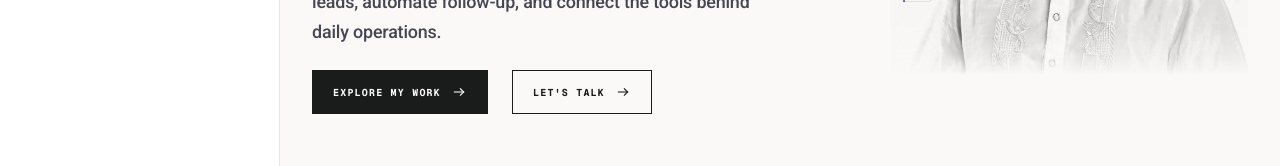
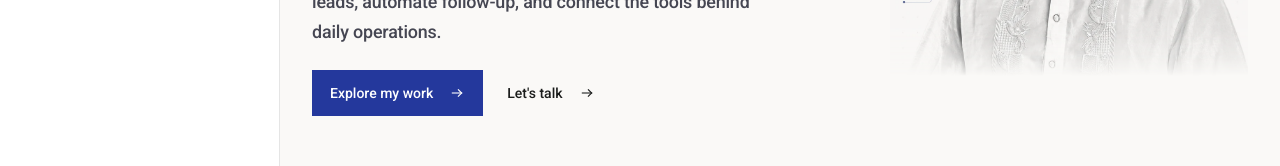
Before and after one commit to kin2001/myportfolio, a Next.js app in the folder web/: page / in a window 1280 px wide. Shown: the part 370-536 px from the top of the page. Built offline with nearby package versions, Linux system fonts and the light colour scheme; no server answers; the database is empty.

Commit message:
Match sandbox buttons and tint credential cards instead of section

```diff
--- a/web/src/app/(site)/home.module.css
+++ b/web/src/app/(site)/home.module.css
@@ -18,6 +18,11 @@
   background: var(--section-tint);
   border-block: 1px solid var(--section-tint-line);
   padding: clamp(20px, 3vw, 32px);
+}
+.home :global(#credentials) :global([data-credential-index-card]) {
+  --paper-pure: var(--section-tint);
+  --muted: var(--section-muted);
+  --line: var(--section-tint-line);
 }
 
 .hero[data-reveal][data-reveal-state] {
--- a/web/src/app/(site)/page.tsx
+++ b/web/src/app/(site)/page.tsx
@@ -82,7 +82,7 @@ export default async function HomePage() {
           <p className="public-lead max-w-xl">I build GoHighLevel workflows and AI automation that organize leads, automate follow-up, and connect the tools behind daily operations.</p>
           <div className={`${styles.links} mt-6 flex flex-wrap items-center gap-x-6 gap-y-3`}>
             <Link href="/work" className="button-primary">Explore my work <Icon name="arrow" className="h-4 w-4" /></Link>
-            <Link href="/contact" className="button-secondary">Let&apos;s talk <Icon name="arrow" className="h-4 w-4" /></Link>
+            <Link href="/contact" className="button-text">Let&apos;s talk <Icon name="arrow" className="h-4 w-4" /></Link>
           </div>
         </div>
       </section>
@@ -113,7 +113,7 @@ export default async function HomePage() {
         ) : <div data-reveal className="grid min-h-56 min-w-0 gap-6 border border-[var(--line)] bg-[var(--paper-pure)] p-6 sm:p-8 md:grid-cols-[180px_1fr] md:gap-8 md:p-10"><p className="mono-meta break-words text-[var(--accent)]">PROJECT_REGISTRY / 000</p><div className="min-w-0"><h3 className="public-card-title">Case studies are being prepared.</h3><p className="public-body mt-4 max-w-2xl">Reviewed project stories will appear here as they become available.</p></div></div>}
       </section>
 
-      <section className="space-y-8 md:space-y-10" data-home-surface="tint" id="credentials">
+      <section className="space-y-8 md:space-y-10" id="credentials">
         <div data-reveal="rule" className={`${styles.sectionHeading} flex items-center justify-between gap-3 border-b border-[var(--line)] pb-4`}><h2 className="mono-label tracking-[.2em]">02 — Credentials</h2>{credentials.length ? <Link href="/credentials" className="hero-link">View all {String(credentials.length).padStart(2, "0")}<span className="sr-only"> credentials</span> <Icon name="arrow" /></Link> : null}</div>
         {credentials.length ? (
           <div className={`${styles.recordGrid} grid gap-3 ${credentials.length > 1 ? "grid-cols-2" : ""} ${credentials.length > 2 ? "xl:grid-cols-3" : ""}`} data-home-credential-grid>
--- a/web/src/app/globals.css
+++ b/web/src/app/globals.css
@@ -995,6 +995,26 @@ button, a { -webkit-tap-highlight-color: transparent; }
   .public-record-link:hover .hero-link > :is(svg, [aria-hidden="true"]) { transform: translateX(4px); }
 }
 
+/* Sandbox action styling, scoped to public content so admin controls stay intact. */
+.site-main :is(.button-primary, .button-secondary, .button-text) {
+  gap: 16px;
+  min-height: 46px;
+  padding: 10px 17px;
+  font-family: var(--font-public-sans), Arial, sans-serif;
+  font-size: 14px;
+  font-weight: 500;
+  line-height: 1.5;
+  letter-spacing: 0;
+  text-transform: none;
+}
+.site-main .button-primary { background: var(--accent); border-color: var(--accent); color: var(--accent-ink); }
+.site-main .button-primary:hover { background: color-mix(in srgb, var(--accent) 90%, var(--ink)); }
+.site-main .button-secondary { border-color: var(--control-line); }
+.site-main .button-text { display: inline-flex; align-items: center; justify-content: center; padding-inline: 0; background: transparent; color: var(--ink); }
+.site-main .button-text:hover { color: var(--accent); }
+.site-main .button-text svg { transition: transform 180ms ease; }
+.site-main .button-text:hover svg { transform: translateX(3px); }
+
 /* Detail pages share the homepage's paper surfaces and editorial hierarchy. */
 .detail-page .public-display { max-width: 23ch; font-size: clamp(1.9rem, 1.2rem + 2.6vw, 3.5rem); line-height: 1.1; }
 .detail-page [aria-label="Breadcrumb"] { color: var(--ink-soft); }
```
Also changed, not shown: 3 other files (tests, documents, lock files or other folders).
